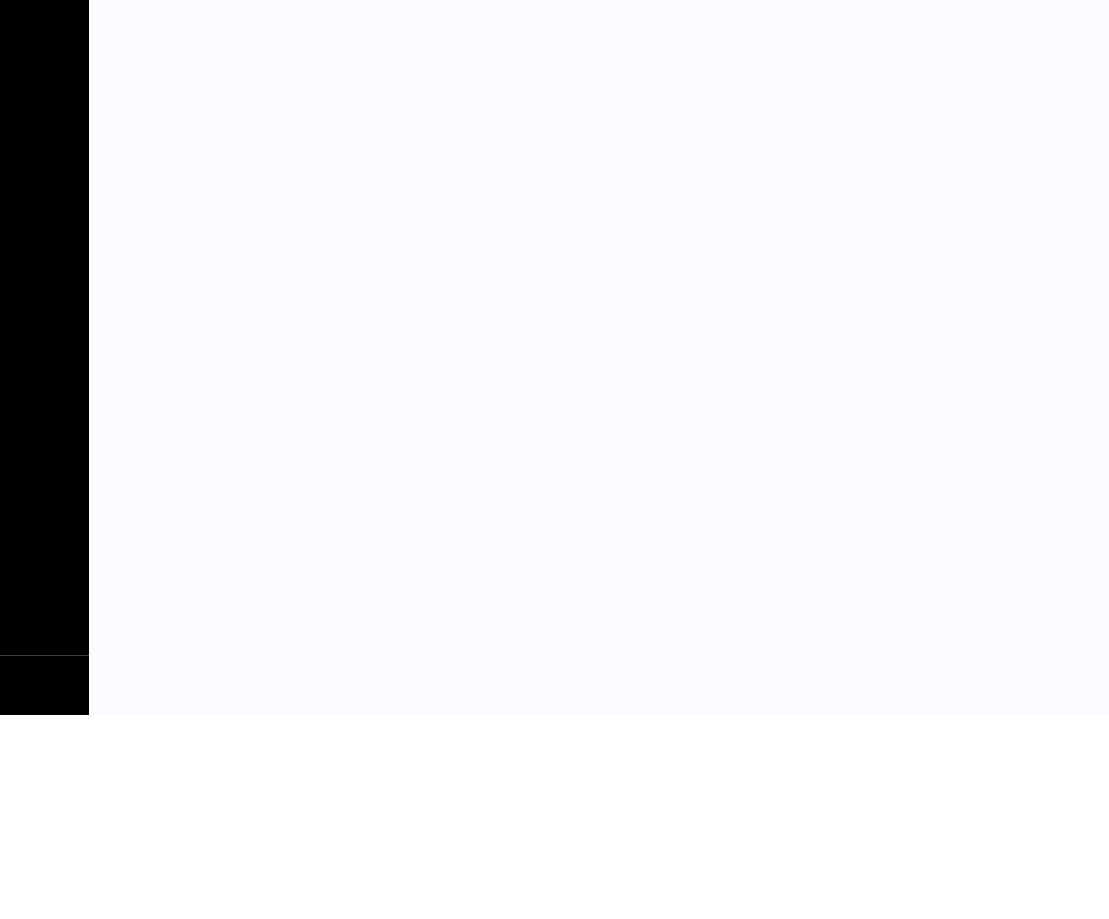
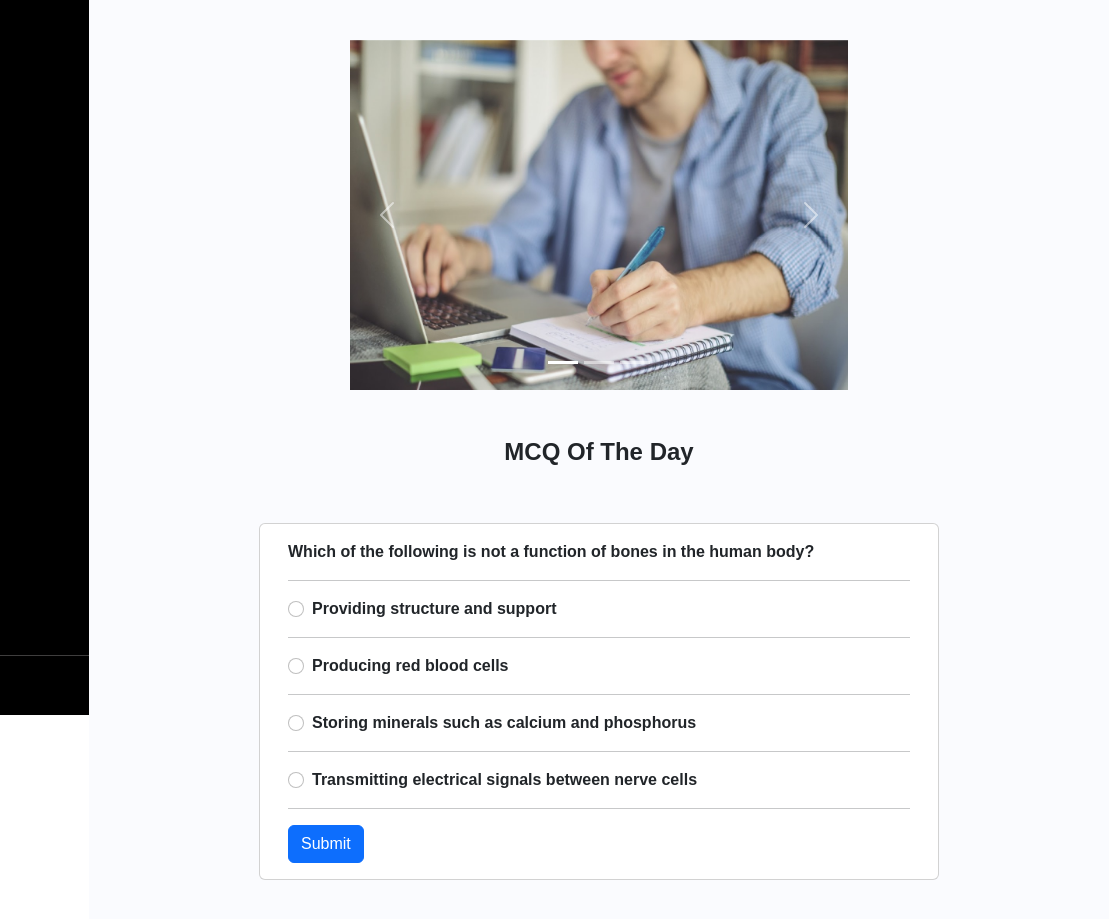
Before and after one commit to manojnamana/nuclues-Project, a plain HTML site: page home.html in a window 1280 px wide. Shown: the part 85-1004 px from the top of the page, 171-1280 px from the left. Before the commit the page ends 800 px from the top, so only its background shows below. Drawn offline with nearby package versions, Linux system fonts and the light colour scheme.

Commit message:
update home html

```diff
--- a/home.html
+++ b/home.html
@@ -61,9 +61,91 @@
     </aside>
         <div class="main">
           <div class="text-center">
-            <h1 class="mt-5">Welcome To Nucleus !</h1>
-          </div>
+            <h1 class="mt-5 mb-5">Welcome To Nucleus !</h1>
+
+            <div class="conatienr">
+              <div class="row  d-flex justify-content-center">
+                <div class="col-lg-6">
+                  <div id="carouselExampleIndicators" class="carousel slide" data-bs-ride="true">
+                    <div class="carousel-indicators">
+                      <button type="button" data-bs-target="#carouselExampleIndicators" data-bs-slide-to="0" class="active" aria-current="true" aria-label="Slide 1"></button>
+                      <button type="button" data-bs-target="#carouselExampleIndicators" data-bs-slide-to="1" aria-label="Slide 2"></button>
+                      <button type="button" data-bs-target="#carouselExampleIndicators" data-bs-slide-to="2" aria-label="Slide 3"></button>
+                    </div>
+                    <div class="carousel-inner">
+                      <div class="carousel-item active">
+                        <img src="homecarouselimgs/home1.jpeg" class="d-block w-100 " style="height:350px;" alt="home1">
+                      </div>
+                      <div class="carousel-item">
+                        <img src="homecarouselimgs/home2.jpeg" class="d-block w-100" style="height:350px;"   alt="home2">
+                      </div>
+                      <div class="carousel-item">
+                        <img src="homecarouselimgs/home3.jpeg" class="d-block w-100" style="height:350px;" alt="home3">
+                      </div>
+                    </div>
+                    <button class="carousel-control-prev" type="button" data-bs-target="#carouselExampleIndicators" data-bs-slide="prev">
+                      <span class="carousel-control-prev-icon" aria-hidden="true"></span>
+                      <span class="visually-hidden">Previous</span>
+                    </button>
+                    <button class="carousel-control-next" type="button" data-bs-target="#carouselExampleIndicators" data-bs-slide="next">
+                      <span class="carousel-control-next-icon" aria-hidden="true"></span>
+                      <span class="visually-hidden">Next</span>
+                    </button>
+                  </div>
+                </div>
+              </div>
+            </div>
+
+            <h1 class="pt-5">MCQ Of The Day</h1>
+
+            <h1 id = "correct" class="pt-3" style="color:rgb(163, 246, 163)"></h1>
+            <h1 id = "wrong" class="pt-3"  style="color:rgb(245, 118, 118)"></h1>
+            <strong id="rightAnswer"></strong>
+
+            <div id ="mcqId">
+            <div class="container mt-2 mb-5">
+              <div class="row d-flex justify-content-center">
+              <div class=" col-lg-8 card">
+                <div class="card-body text-start">
+                  <p class="card-title"><strong>Which of the following is not a function of bones in the human body?</</p>
+        <hr>
+
+                  <div class="form-check">
+                    <input class="form-check-input" type="radio" name="option" id="optionA" value="optionA">
+                    <label class="form-check-label" for="optionA">
+                      Providing structure and support
+                    </label>
+                  </div>
+                  <hr/>
+                  <div class="form-check">
+                    <input class="form-check-input" type="radio" name="option" id="optionB" value="optionB">
+                    <label class="form-check-label" for="optionB">
+                      Producing red blood cells
+                    </label>
+                  </div>
+                  <hr/>
+                  <div class="form-check">
+                    <input class="form-check-input" type="radio" name="option" id="optionC" value="optionC">
+                    <label class="form-check-label" for="optionC">
+                      Storing minerals such as calcium and phosphorus
+                    </label>
+                  </div>
+                  <hr/>
+                  <div class="form-check">
+                    <input class="form-check-input" type="radio" name="option" id="optionD" value="optionD">
+                    <label class="form-check-label" for="optionD">
+                      Transmitting electrical signals between nerve cells
+                    </label>
+                  </div>
+                  <hr>
+                  <button type="button" onclick ="onSubmit()" class="btn btn-primary">Submit</button>
+                </div>
+              </div>
+            </div>
+              </div>
+              </div>
         </div>
+    </div>
     </div>
 
     <script src="https://cdn.jsdelivr.net/npm/bootstrap@5.2.3/dist/js/bootstrap.bundle.min.js" integrity="sha384-kenU1KFdBIe4zVF0s0G1M5b4hcpxyD9F7jL+jjXkk+Q2h455rYXK/7HAuoJl+0I4" crossorigin="anonymous"></script>
@@ -78,5 +160,33 @@
         }, 300); // Delay to match the transition duration
     });
             </script>
+
+
+<script>
+  let mcqIds = document.getElementById("mcqId");
+ function onSubmit(){
+  var selectAnswer = document.querySelector('input[name=option]:checked');
+  var correct = document.getElementById("correct");
+  var wrong = document.getElementById("wrong");
+  var rightAnswer = document.getElementById("rightAnswer")
+
+    if (!selectAnswer ){
+      alert("please select a option")
+      return;
+    }
+    else if (selectAnswer.value === "optionD"){
+      console.log("correct")
+      mcqIds.style.display="none"
+       correct.textContent="Correct Answer !"
+    }
+    else{
+      console.log("wrong")
+      mcqIds.style.display="none"
+       wrong.textContent="Wrong Answer !"
+     rightAnswer.textContent="Transmitting electrical signals between nerve cells - Option D"
+    }
+  }
+
+</script>
 </body>
 </html>
```
Also changed, not shown: MCQPage/mcq.html (+1 -2 lines), homecarouselimgs/home1.jpeg (added), homecarouselimgs/home2.jpeg (added), homecarouselimgs/home3.jpeg (added).
